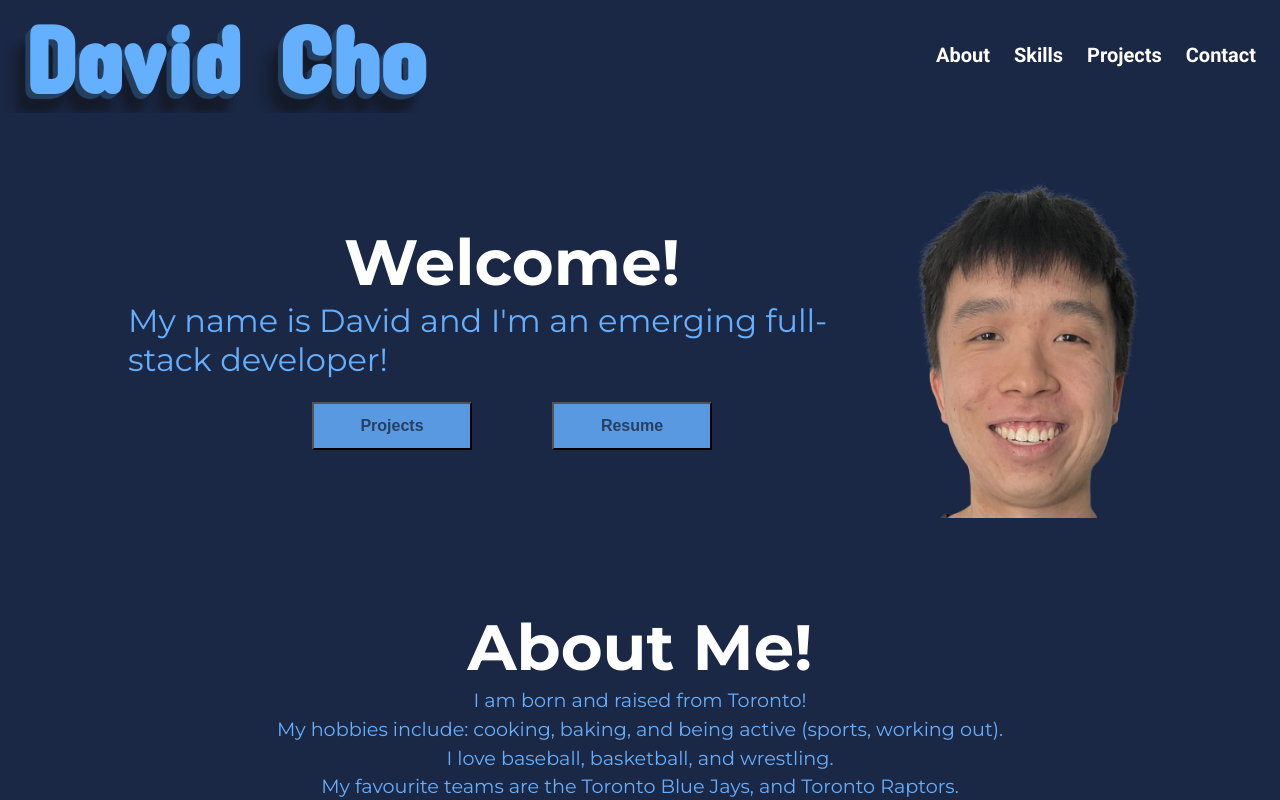
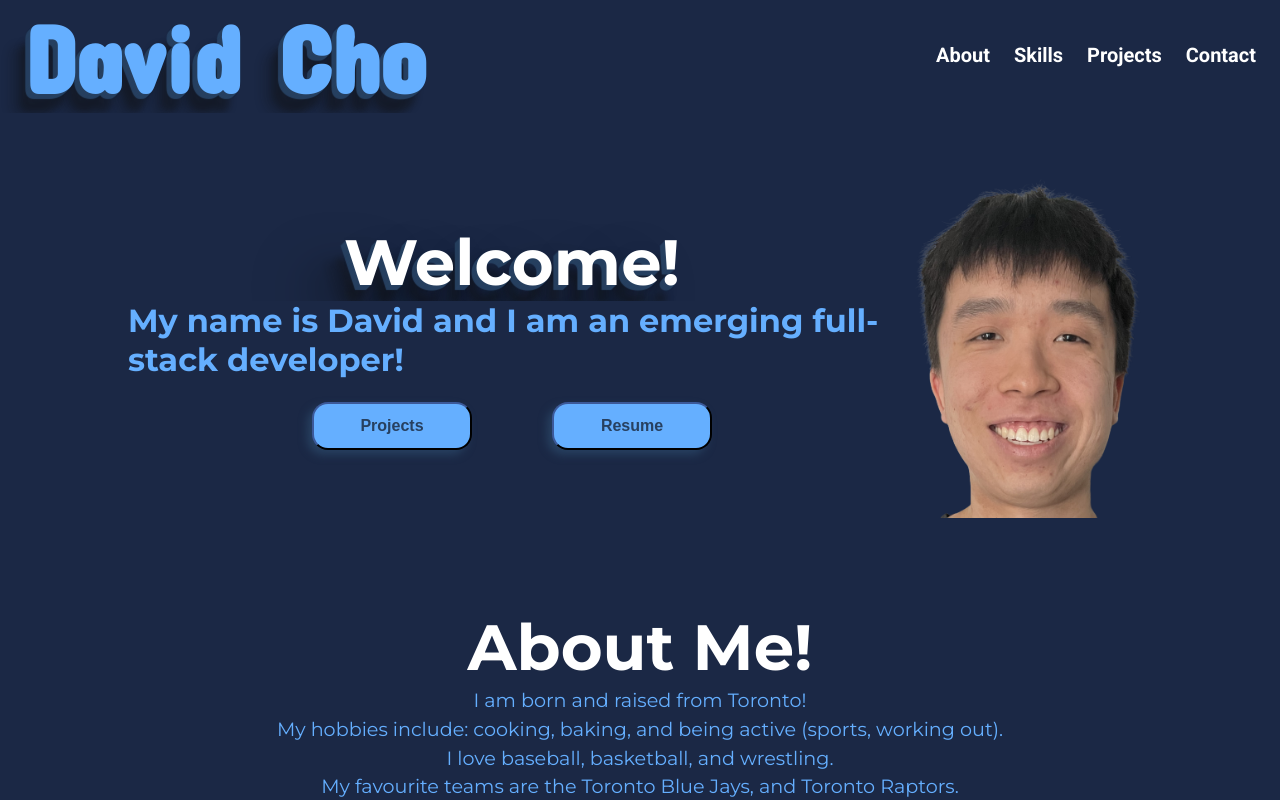
Before and after one commit to dcho10/david-portfolio, a React (Vite) app: page / in a window 1280 px wide. Shown: the top 800 px of the page. Built offline with nearby package versions, Linux system fonts and the light colour scheme.

Commit message:
Finalized Intro

```diff
--- a/src/components/Header.css
+++ b/src/components/Header.css
@@ -19,8 +19,8 @@
         -5px 5px 1px var(--secondary),
 
     /* SHADOW: (horizontal offset, vertical offset, blur radius, rgba = red, green, blue, alpha) */
-    -10px 18px 6px rgba( 16, 16, 16, 0.4),
-    -20px 22px 10px rgba( 16, 16, 16, 0.2);
+        -10px 18px 6px rgba( 16, 16, 16, 0.4),
+        -20px 22px 10px rgba( 16, 16, 16, 0.2);
 }
 
 .header-links {
@@ -29,7 +29,6 @@
     justify-content: center;
     align-items: center;
     gap: 1.5em;
-
 }
 
 .header-links a {
@@ -63,7 +62,7 @@
     top: 0;
     transform-origin: 100% 50%;
     transform: translate3d(200%, 0, 0);
-    transition: transform .3s cubic-bezier(0.76, 0, 0.24, 1);
+    transition: transform 0.3s cubic-bezier(0.76, 0, 0.24, 1);
     color: var(--quinary);
 }
 
--- a/src/components/Intro.css
+++ b/src/components/Intro.css
@@ -19,11 +19,70 @@
 .intro-info h2 {
     color: white;
     font-size: 4em;
+    text-shadow:
+    /* 3D EFFECT: (horizontal, vertical, blur, color) */
+        -1px 1px 1px var(--secondary),
+        -2px 2px 1px var(--secondary),
+        -3px 3px 1px var(--secondary),
+        -4px 4px 1px var(--secondary),
+        -5px 5px 1px var(--secondary),
+
+    /* SHADOW: (horizontal offset, vertical offset, blur radius, rgba = red, green, blue, alpha) */
+        -10px 18px 6px rgba( 16, 16, 16, 0.4),
+        -20px 22px 10px rgba( 16, 16, 16, 0.2),
+        -30px 25px 35px rgba( 16, 16, 16, 0.2),
+        -40px 30px 60px rgba( 16, 16, 16, 0.4);
+
+    animation: zoomIn 1.5s ease-out forwards;
+}
+
+@keyframes zoomIn {
+    0% {
+        opacity: 0;
+        font-size: 1em;
+        text-shadow:
+            -1px 1px 1px var(--secondary),
+            -2px 2px 1px var(--secondary),
+            -3px 3px 1px var(--secondary),
+            -4px 4px 1px var(--secondary),
+            -5px 5px 1px var(--secondary),
+            -5px 9px 3px rgba(16, 16, 16, 0.2),
+            -10px 11px 5px rgba(16, 16, 16, 0.1),
+            -15px 12px 10px rgba(16, 16, 16, 0.1),
+            -20px 15px 15px rgba(16, 16, 16, 0.2);
+    }
+    100% {
+        opacity: 1;
+        font-size: 4em;
+        text-shadow:
+            -1px 1px 1px var(--secondary),
+            -2px 2px 1px var(--secondary),
+            -3px 3px 1px var(--secondary),
+            -4px 4px 1px var(--secondary),
+            -5px 5px 1px var(--secondary),
+
+            -10px 18px 6px rgba(16, 16, 16, 0.4),
+            -20px 22px 10px rgba(16, 16, 16, 0.2),
+            -30px 25px 35px rgba(16, 16, 16, 0.2),
+            -40px 30px 60px rgba(16, 16, 16, 0.4);
+    }
 }
 
 .intro-info p {
     font-size: 2em;
+    font-weight: bold;
     color: var(--quinary);
+    animation: fadeIn 2.5s ease-in forwards;
+}
+
+@keyframes fadeIn {
+    from {
+        opacity: 0;
+    }
+
+    to {
+        opacity: 1;
+    }
 }
 
 .buttons {
@@ -33,15 +92,32 @@
     gap: 5em;
 }
 
+/* Button animation from: https://codepen.io/afa34/pen/VwzxmNN */
+
 .buttons a button {
     height: 3em;
     width: 10em;
-    background-color: var(--quarternary);
+    background-color: var(--quinary);
     font-size: 1em;
     font-weight: bold;
     color: var(--secondary);
+    border-color: var(--primary);
+    border-radius: 1em;
+    box-shadow: -0.3em 0.3em 0.5em var(--secondary);
+
+    /* Smoothens transition: */
+    transition: box-shadow 0.3s, background-color 0.3s, border-color 0.3s, color 0.3s;
+    opacity: 0;
 }
 
 .buttons a button:hover {
+    box-shadow: 0.3em -0.3em 0.5em var(--quinary);
+    background-color: var(--secondary);
+    border-color: var(--primary);
+    color: #fff;
     cursor: pointer;
 }
+
+.fadeInButton.show {
+    animation: fadeIn 3s forwards;
+}
--- a/src/components/Intro.jsx
+++ b/src/components/Intro.jsx
@@ -1,16 +1,27 @@
+import { useState, useEffect } from "react";
+
 import "./Intro.css"
 import Avatar from "/assets/avatar.png";
 
 export default function Intro() {
+    const [showButtons, setShowButtons] = useState(false);
+
+    useEffect(() => {
+        const timer = setTimeout(() => {
+            setShowButtons(true);
+        }, 100);
+        return () => clearTimeout(timer);
+    }, [])
+
     return (
         <>
         <section className="intro-card" id="about">
             <section className="intro-info">
                 <h2> Welcome! </h2>
-                <p> My name is David and I'm an emerging full-stack developer! </p>
+                <p> My name is David and I am an emerging full-stack developer! </p>
                 <section className="buttons">
-                    <a href="#projects"><button type="button"> Projects </button></a>
-                    <a href="#resume"><button type="button"> Resume </button></a>
+                    <a href="#projects"><button type="button" className={`fadeInButton ${showButtons ? 'show' : ''}`} style={{ animationDelay: '1s' }}> Projects </button></a>
+                    <a href="#resume"><button type="button" className={`fadeInButton ${showButtons ? 'show' : ''}`} style={{ animationDelay: '1.5s' }}> Resume </button></a>
                 </section>
             </section>
             <img src={Avatar} className="avatar-img"></img>
```
